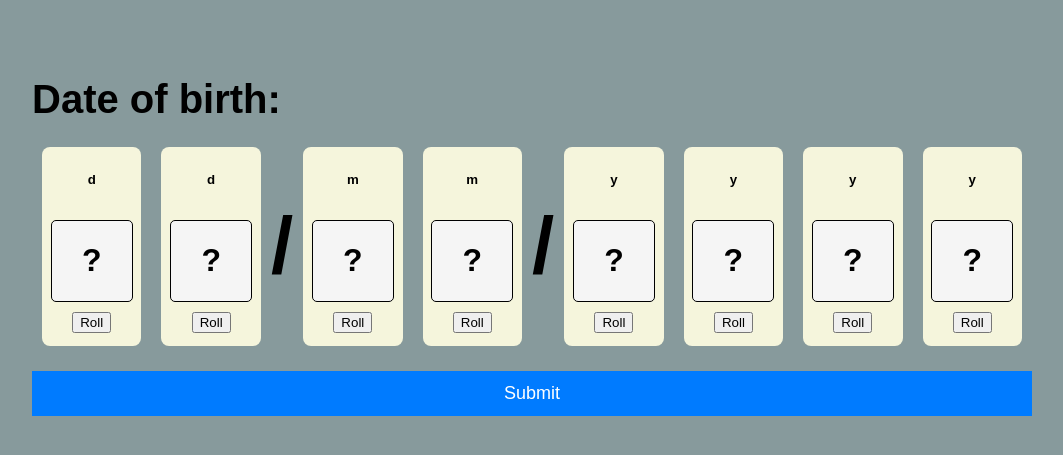
After one commit to DeaDvey/hackstart26, a Flask app: template templates/form7.html in a window 1280 px wide. The commit adds this page. Shown: the top 455 px of the page, without its empty margins (108-1171 px from the left). Run offline with Flask 3, Linux system fonts and the light colour scheme; the template is opened without the code that fills it: most values are stand-ins (such as "Sample title", 1, 10 or a date in 2020).

Commit message:
commit 7 and 8, and update css

```diff
--- a/static/index.css
+++ b/static/index.css
@@ -66,6 +66,68 @@ body {
     text-align: center;
 }
 
+.diceRow {
+	display: flex;
+}
+
+.diceWrapper {
+	display: flex;
+	flex-direction: column;
+	justify-content: center;
+	align-items: center;
+	background-color: beige;
+	margin-left: 10px;
+	margin-right: 10px;
+	border-radius: 8px;
+	overflow: hidden;
+}
+
+.dice {
+	display: flex;
+	justify-content: center;
+	align-items: center;
+	margin: 10px;
+	background-color: whitesmoke;
+	border: 1px solid black;
+	border-radius: 5px;
+	width: 80px;
+	height: 80px;
+}
+
+.slash {
+	font-size: 80px;
+}
+
+.rollButton {
+	margin-bottom: 10px;
+}
+
+.catchArena {
+    position: relative;
+    width: 100%;
+    height: 300px;
+    border-radius: 8px;
+    overflow: hidden;
+    background: rgba(255, 255, 255, 0.2);
+}
+
+.catchButton {
+    position: absolute;
+    top: 0;
+    left: 0;
+    padding: 12px 20px;
+    font-size: 18px;
+    background: #007bff;
+    color: white;
+    border: none;
+    border-radius: 6px;
+    cursor: pointer;
+}
+
+.catchButton:hover {
+    background: #0056b3;
+}
+
 #error-button button {
     padding: 50px 50px;
     background-color: #007bff;
--- /dev/null
+++ b/templates/form7.html
@@ -0,0 +1,124 @@
+<!DOCTYPE html>
+<html lang="en">
+<head>
+    <meta charset="UTF-8">
+    <meta name="viewport" content="width=device-width, initial-scale=1.0">
+    <title>The Form</title>
+    <link rel="stylesheet" href="{{ url_for('static', filename='index.css') }}">
+</head>
+<body>
+
+<div class="formWrapper">
+    <h1 class="formHeader">Date of birth:</h1>
+
+        <input type="hidden" name="email" value="{{email}}">
+
+        <div class="diceRow">
+        <div class="diceWrapper">
+            <h5>d</h5>
+            <div class="diceArea" id="dice-arena">
+                <div class="dice">
+                    <h1 id="result1">?</h1>
+                </div>
+            </div>
+            <button class="rollButton" onclick="rollDice('result1')">Roll</button>
+        </div>
+
+        <div class="diceWrapper">
+            <h5>d</h5>
+            <div class="diceArea" id="dice-arena">
+                <div class="dice">
+                    <h1 id="result2">?</h1>
+                </div>
+            </div>
+            <button class="rollButton" onclick="rollDice('result2')">Roll</button>
+        </div>
+
+        <h1 class="slash">/</h1>
+
+        <div class="diceWrapper">
+            <h5>m</h5>
+            <div class="diceArea" id="dice-arena">
+                <div class="dice">
+                    <h1 id="result3">?</h1>
+                </div>
+            </div>
+            <button class="rollButton" onclick="rollDice('result3')">Roll</button>
+        </div>
+
+        <div class="diceWrapper">
+            <h5>m</h5>
+            <div class="diceArea" id="dice-arena">
+                <div class="dice">
+                    <h1 id="result4">?</h1>
+                </div>
+            </div>
+            <button class="rollButton" onclick="rollDice('result4')">Roll</button>
+        </div>
+
+        <h1 class="slash">/</h1>
+
+        <div class="diceWrapper">
+            <h5>y</h5>
+            <div class="diceArea" id="dice-arena">
+                <div class="dice">
+                    <h1 id="result5">?</h1>
+                </div>
+            </div>
+            <button class="rollButton" onclick="rollDice('result5')">Roll</button>
+        </div>
+
+        <div class="diceWrapper">
+            <h5>y</h5>
+            <div class="diceArea" id="dice-arena">
+                <div class="dice">
+                    <h1 id="result6">?</h1>
+                </div>
+            </div>
+            <button class="rollButton" onclick="rollDice('result6')">Roll</button>
+        </div>
+
+        <div class="diceWrapper">
+            <h5>y</h5>
+            <div class="diceArea" id="dice-arena">
+                <div class="dice">
+                    <h1 id="result7">?</h1>
+                </div>
+            </div>
+            <button class="rollButton" onclick="rollDice('result7')">Roll</button>
+        </div>
+
+        <div class="diceWrapper">
+            <h5>y</h5>
+            <div class="diceArea" id="dice-arena">
+                <div class="dice">
+                    <h1 id="result8">?</h1>
+                </div>
+            </div>
+            <button class="rollButton" onclick="rollDice('result8')">Roll</button>
+        </div>
+        </div>
+
+        <form method="POST" action="/page7">
+            <button class="submitButton" type="submit">Submit</button>
+        </form>
+
+</div>
+
+<script>
+async function rollDice(id) {
+  const numRolls = 20;
+
+  for (let roll = 0; roll < numRolls; roll++) {
+    const number = Math.floor(Math.random() * 10);
+    document.getElementById(id).textContent = number;
+
+    const duration = 100 * (roll / numRolls);
+
+    await new Promise(r => setTimeout(r, duration));
+  }
+}
+</script>
+
+</body>
+</html>
```
Also changed, not shown: templates/form8.html (added, +77 -0 lines).
